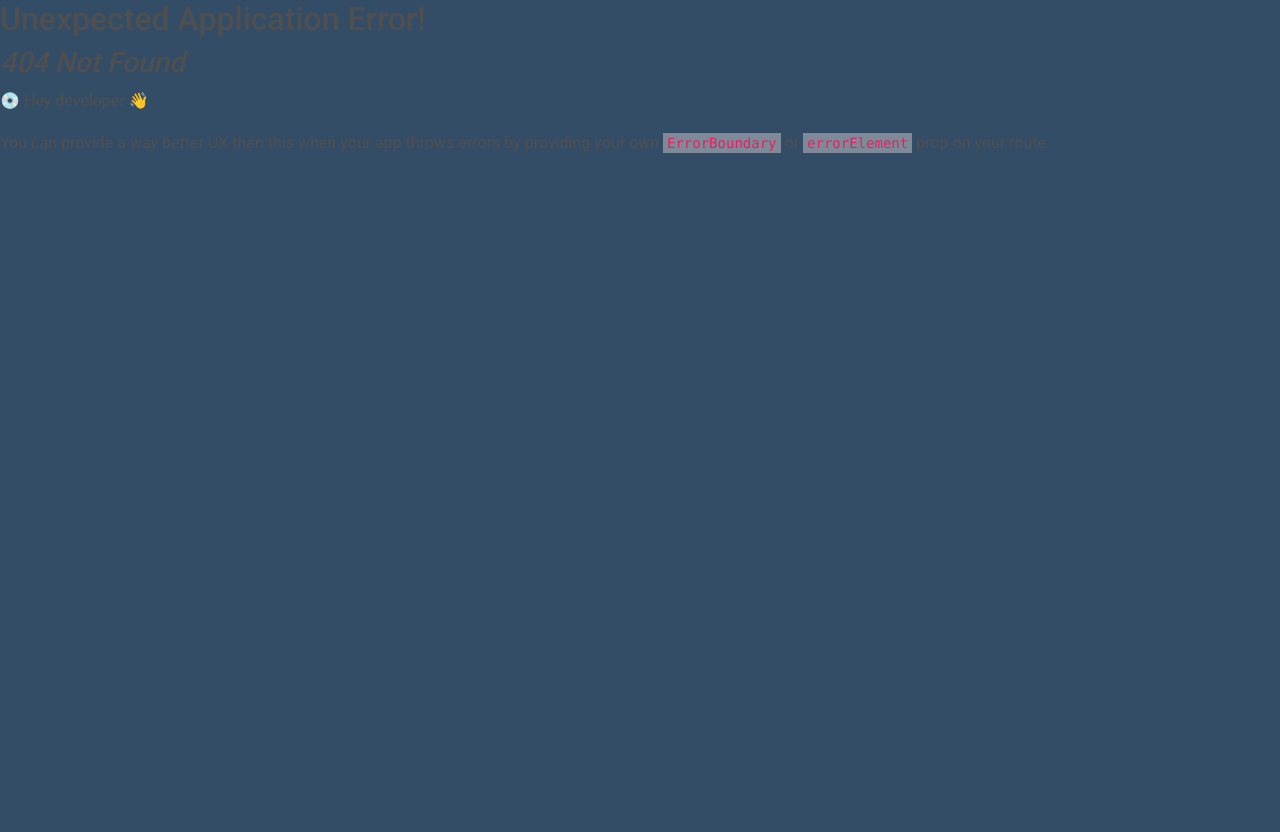
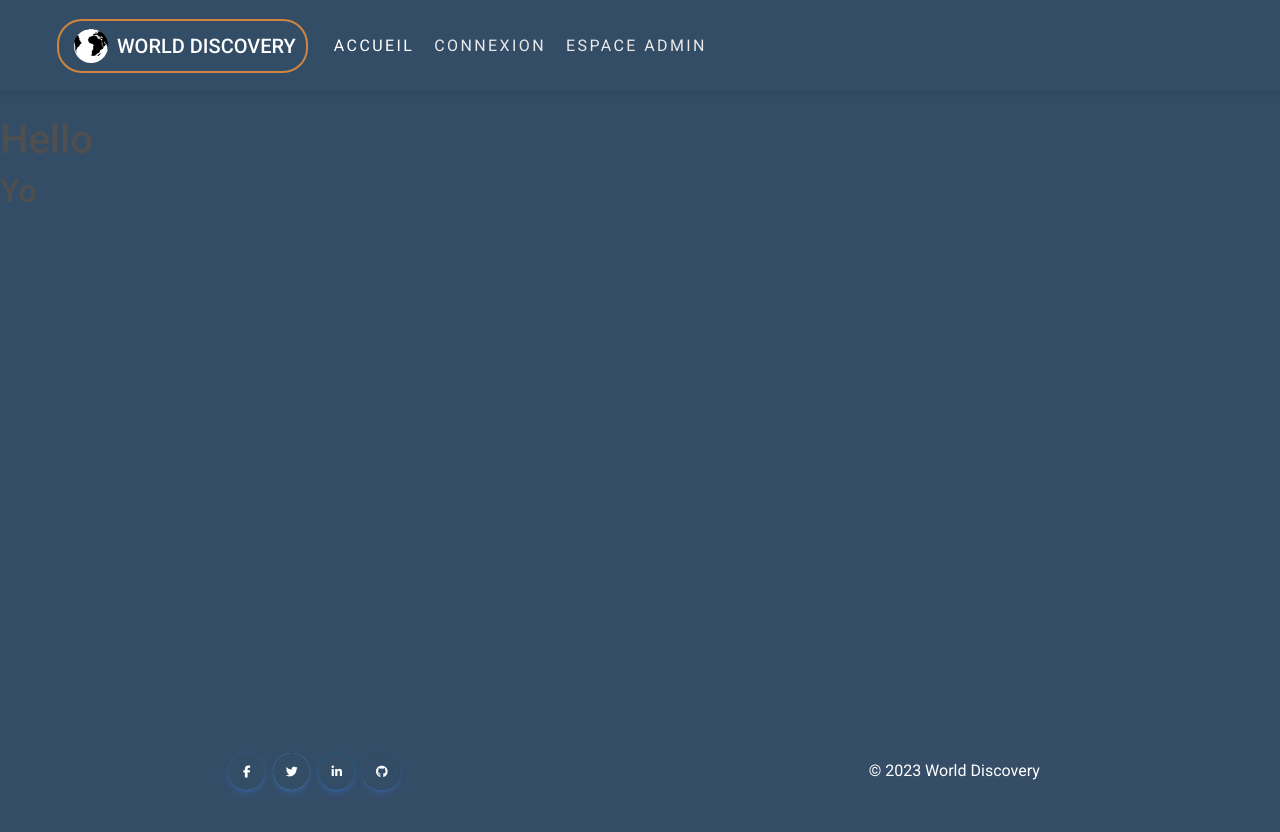
Before and after one commit to WildCodeSchool/2023-09-JS-BDX-P3-only-famous, a React (Vite) app in the folder frontend/: page /admin in a window 1280 px wide. Before the commit this address had no page. Shown: the top 832 px of the page. Before the commit the page ends 800 px from the top, so only its background shows below. Built offline with nearby package versions, Linux system fonts and the light colour scheme.

Commit message:
création page admin

```diff
--- a/frontend/src/main.jsx
+++ b/frontend/src/main.jsx
@@ -9,6 +9,7 @@ import Register from "./pages/Register";
 import Connexion from "./pages/Connexion";
 import Upload from "./pages/Upload";
 import Home from "./pages/Home";
+import Admin from "./pages/Admin";
 
 // async function timeOut(time = 3000){
 //   setTimeout(() => {
@@ -37,6 +38,10 @@ const router = createBrowserRouter([
         element: <Upload />,
         path: "/upload",
       },
+      {
+        element: <Admin />,
+        path: "/admin",
+      },
     ],
   },
 ]);
--- /dev/null
+++ b/frontend/src/pages/Admin.jsx
@@ -0,0 +1,16 @@
+import React from "react";
+
+function Admin() {
+  return (
+    <>
+      <div>
+        <h1>Hello</h1>
+      </div>
+      <div>
+        <h2>Yo</h2>
+      </div>
+    </>
+  );
+}
+
+export default Admin;
```
